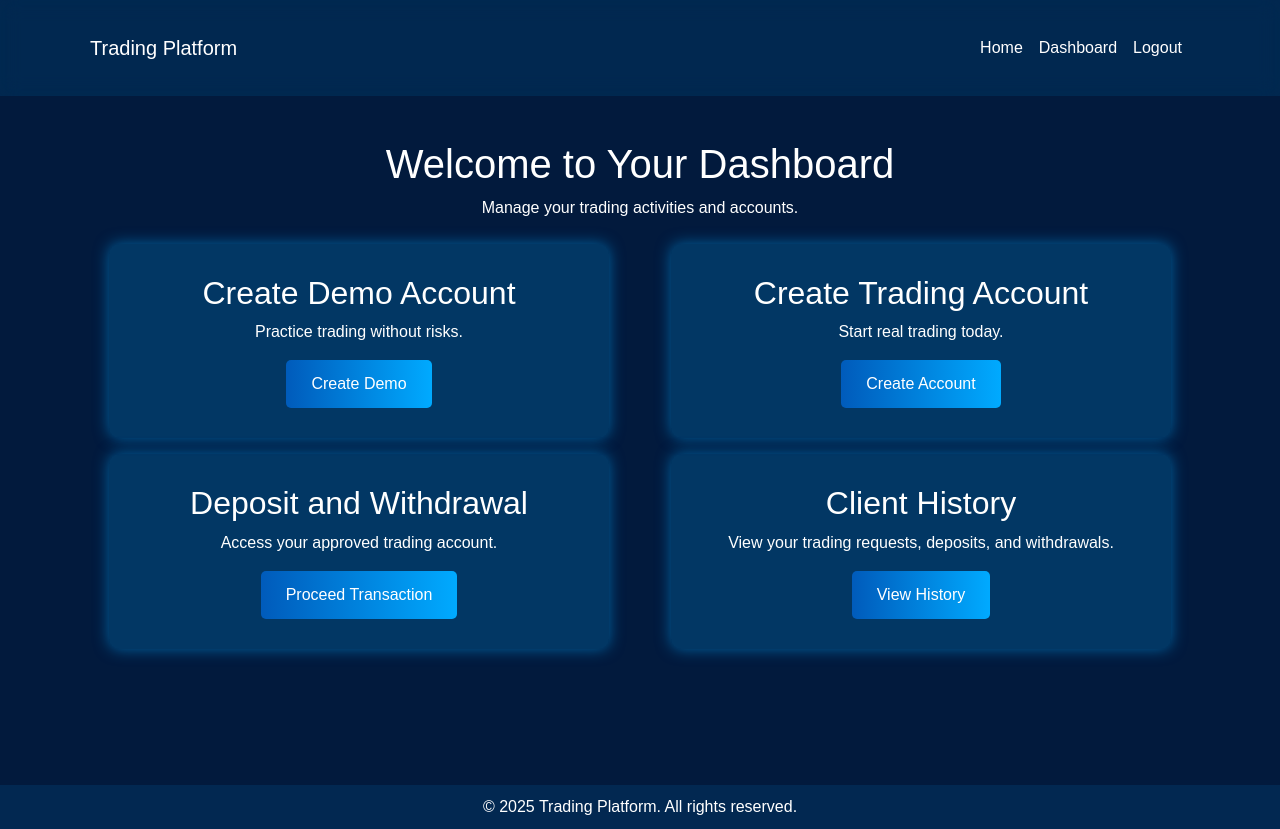
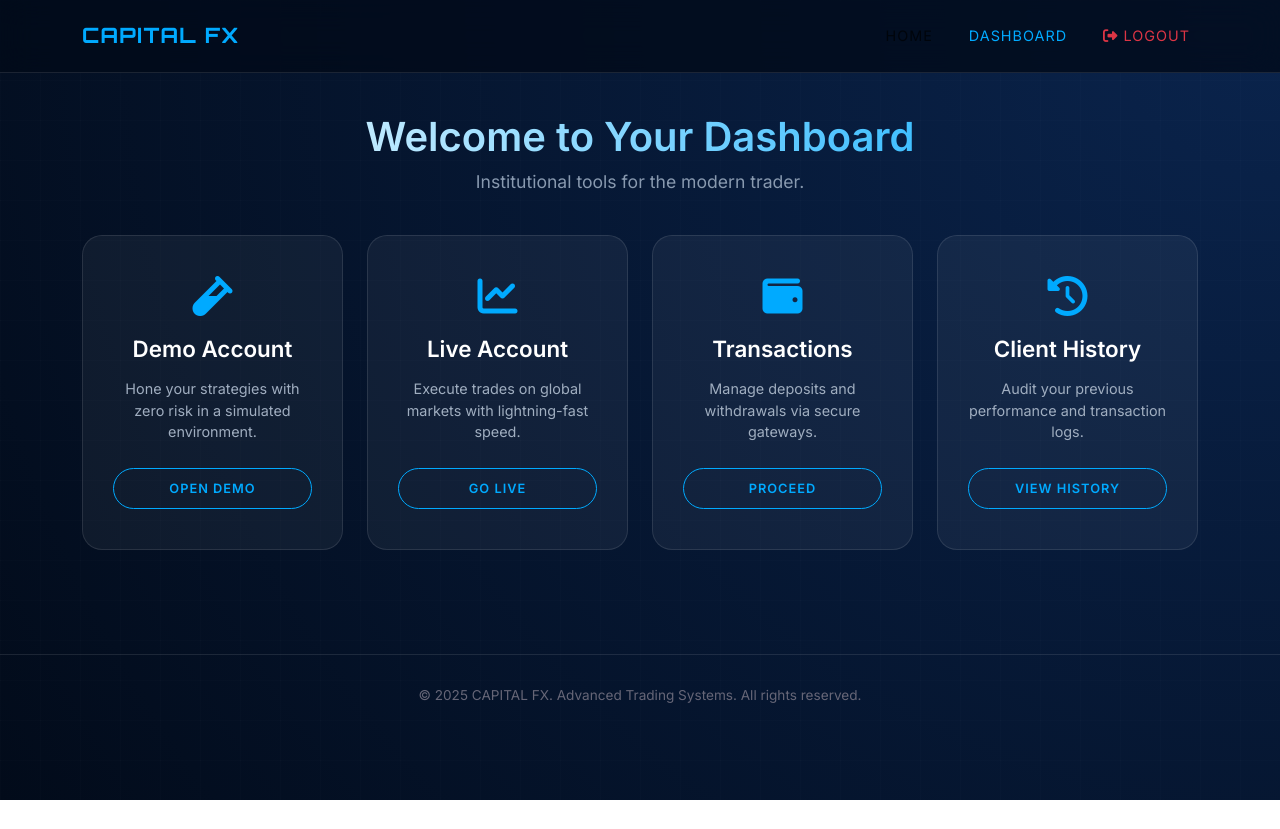
Before and after one commit to sikandar84/capital-fx, a plain HTML site: page FOREX EXCHANGE/dashboard.html in a window 1280 px wide. After the commit the page ends 800 px from the top, so only its background shows below. Drawn offline with nearby package versions, Linux system fonts and the light colour scheme; no server answers.

Commit message:
Update dashboard.html

```diff
--- a/FOREX EXCHANGE/dashboard.html
+++ b/FOREX EXCHANGE/dashboard.html
@@ -3,150 +3,256 @@
 <head>
     <meta charset="UTF-8">
     <meta name="viewport" content="width=device-width, initial-scale=1.0">
-    <title>Dashboard - Trading Platform</title>
+    <title>Dashboard | CAPITAL FX</title>
 
-    <!-- Bootstrap CDN -->
     <link href="https://cdn.jsdelivr.net/npm/bootstrap@5.3.0/dist/css/bootstrap.min.css" rel="stylesheet">
+    <link href="https://fonts.googleapis.com/css2?family=Inter:wght@300;400;600&family=Orbitron:wght@500&display=swap" rel="stylesheet">
+    <link rel="stylesheet" href="https://cdnjs.cloudflare.com/ajax/libs/font-awesome/6.4.0/css/all.min.css">
 
     <style>
-        body {
-            font-family: Arial, sans-serif;
-            background-color: #021a3d;
-            color: white;
+        :root {
+            --primary-glow: #00aaff;
+            --secondary-glow: #005bbb;
+            --dark-bg: #020b1a;
+            --glass: rgba(255, 255, 255, 0.05);
+            --border: rgba(255, 255, 255, 0.1);
         }
 
-        .navbar {
-            background: rgba(0, 170, 255, 0.1);
-            backdrop-filter: blur(10px);
+        body {
+            background: radial-gradient(circle at top right, #0a244d, #020b1a);
+            color: #ffffff;
+            font-family: 'Inter', sans-serif;
+            min-height: 100vh;
+            overflow-x: hidden;
         }
 
-        .navbar a {
-            color: white !important;
+        /* Animated Grid Background */
+        body::before {
+            content: "";
+            position: fixed;
+            top: 0; left: 0; width: 100%; height: 100%;
+            background-image: linear-gradient(var(--border) 1px, transparent 1px),
+                              linear-gradient(90deg, var(--border) 1px, transparent 1px);
+            background-size: 40px 40px;
+            z-index: -1;
+            opacity: 0.15;
         }
 
-        .container {
-            padding: 20px;
-            text-align: center;
+        /* Navbar */
+        .navbar {
+            background: rgba(2, 11, 26, 0.8);
+            backdrop-filter: blur(15px);
+            border-bottom: 1px solid var(--border);
+            padding: 1rem 0;
         }
 
+        .navbar-brand {
+            font-family: 'Orbitron', sans-serif;
+            letter-spacing: 2px;
+            color: var(--primary-glow) !important;
+            font-weight: bold;
+        }
+
+        .nav-link {
+            font-size: 0.9rem;
+            text-transform: uppercase;
+            letter-spacing: 1px;
+            margin-left: 20px;
+            transition: 0.3s;
+        }
+
+        .nav-link:hover {
+            color: var(--primary-glow) !important;
+        }
+
+        /* Dashboard Header */
+        h1 {
+            font-weight: 700;
+            background: linear-gradient(to right, #fff, var(--primary-glow));
+            -webkit-background-clip: text;
+            -webkit-text-fill-color: transparent;
+            margin-top: 40px;
+        }
+
+        .subtitle {
+            color: #8899af;
+            font-size: 1.1rem;
+            margin-bottom: 40px;
+        }
+
+        /* Modern Dashboard Cards */
         .dashboard-box {
-            background: rgba(0, 170, 255, 0.2);
-            padding: 30px;
-            border-radius: 10px;
+            background: var(--glass);
+            backdrop-filter: blur(12px);
+            border: 1px solid var(--border);
+            padding: 40px 30px;
+            border-radius: 20px;
             text-align: center;
-            box-shadow: 0 0 15px rgba(0, 170, 255, 0.5);
-            transition: 0.3s ease-in-out;
-            max-width: 500px;
-            margin: auto;
+            transition: all 0.4s cubic-bezier(0.175, 0.885, 0.32, 1.275);
+            height: 100%;
+            position: relative;
+            overflow: hidden;
+        }
+
+        .dashboard-box::after {
+            content: "";
+            position: absolute;
+            top: 0; left: -100%;
+            width: 100%; height: 100%;
+            background: linear-gradient(90deg, transparent, rgba(255,255,255,0.05), transparent);
+            transition: 0.5s;
+        }
+
+        .dashboard-box:hover::after {
+            left: 100%;
         }
 
         .dashboard-box:hover {
-            transform: scale(1.05);
+            transform: translateY(-10px);
+            border-color: var(--primary-glow);
+            box-shadow: 0 10px 30px rgba(0, 170, 255, 0.15);
         }
 
+        .dashboard-box i {
+            font-size: 2.5rem;
+            color: var(--primary-glow);
+            margin-bottom: 20px;
+            display: block;
+        }
+
+        .dashboard-box h2 {
+            font-size: 1.4rem;
+            font-weight: 600;
+            margin-bottom: 15px;
+        }
+
+        .dashboard-box p {
+            font-size: 0.9rem;
+            color: #a0aec0;
+            margin-bottom: 25px;
+            min-height: 40px;
+        }
+
+        /* Modern Buttons */
         .action-btn {
-            background: linear-gradient(90deg, #005bbb, #00aaff);
-            border: none;
-            padding: 12px 25px;
-            cursor: pointer;
-            font-size: 16px;
-            color: white;
-            border-radius: 5px;
+            background: transparent;
+            border: 1px solid var(--primary-glow);
+            color: var(--primary-glow);
+            padding: 10px 30px;
+            border-radius: 50px;
+            font-weight: 600;
+            text-transform: uppercase;
+            font-size: 0.8rem;
+            letter-spacing: 1px;
             transition: 0.3s;
+            width: 100%;
         }
 
         .action-btn:hover {
-            background: linear-gradient(90deg, #00aaff, #005bbb);
+            background: var(--primary-glow);
+            color: #000;
+            box-shadow: 0 0 20px rgba(0, 170, 255, 0.4);
         }
 
+        /* Footer */
         .footer {
-            width: 100%;
-            background: rgba(0, 170, 255, 0.1);
-            padding: 10px;
-            text-align: center;
-            position: relative;
-            margin-top: 100px;
+            margin-top: 80px;
+            padding: 30px;
+            border-top: 1px solid var(--border);
+            font-size: 0.85rem;
+            color: #667;
         }
+
+        /* Entrance Animation */
+        .fade-in-up {
+            animation: fadeInUp 0.6s ease-out both;
+        }
+
+        @keyframes fadeInUp {
+            from { opacity: 0; transform: translateY(30px); }
+            to { opacity: 1; transform: translateY(0); }
+        }
+
+        .delay-1 { animation-delay: 0.1s; }
+        .delay-2 { animation-delay: 0.2s; }
+        .delay-3 { animation-delay: 0.3s; }
+        .delay-4 { animation-delay: 0.4s; }
+
     </style>
 </head>
 <body>
 
-    <!-- Navbar -->
-    <nav class="navbar navbar-expand-lg navbar-dark">
+    <nav class="navbar navbar-expand-lg">
         <div class="container">
-            <a class="navbar-brand" href="index.html">Trading Platform</a>
+            <a class="navbar-brand" href="index.html">CAPITAL FX</a>
             <button class="navbar-toggler" type="button" data-bs-toggle="collapse" data-bs-target="#navbarNav">
-                <span class="navbar-toggler-icon"></span>
+                <span class="navbar-toggler-icon" style="filter: invert(1);"></span>
             </button>
             <div class="collapse navbar-collapse" id="navbarNav">
                 <ul class="navbar-nav ms-auto">
-                    <li class="nav-item">
-                        <a class="nav-link" href="index.html">Home</a>
-                    </li>
-                    <li class="nav-item">
-                        <a class="nav-link" href="dashboard.html">Dashboard</a>
-                    </li>
-                    <li class="nav-item">
-                        <a class="nav-link" href="#" id="logout-btn">Logout</a>
-                    </li>
+                    <li class="nav-item"><a class="nav-link" href="index.html">Home</a></li>
+                    <li class="nav-item"><a class="nav-link" href="dashboard.html" style="color: var(--primary-glow) !important;">Dashboard</a></li>
+                    <li class="nav-item"><a class="nav-link text-danger" href="#" id="logout-btn"><i class="fas fa-sign-out-alt"></i> Logout</a></li>
                 </ul>
             </div>
         </div>
     </nav>
 
-    <!-- Dashboard Content -->
-    <div class="container">
-        <h1 class="mt-4">Welcome to Your Dashboard</h1>
-        <p>Manage your trading activities and accounts.</p>
+    <div class="container text-center">
+        <h1 class="fade-in-up">Welcome to Your Dashboard</h1>
+        <p class="subtitle fade-in-up delay-1">Institutional tools for the modern trader.</p>
 
-        <div class="row justify-content-center mt-4">
-            <div class="col-md-6 col-sm-12 mb-3">
+        <div class="row justify-content-center">
+            <div class="col-lg-3 col-md-6 mb-4 fade-in-up delay-1">
                 <div class="dashboard-box">
-                    <h2>Create Demo Account</h2>
-                    <p>Practice trading without risks.</p>
+                    <i class="fas fa-vial"></i>
+                    <h2>Demo Account</h2>
+                    <p>Hone your strategies with zero risk in a simulated environment.</p>
                     <a href="demo.html">
-                        <button class="action-btn">Create Demo</button>
+                        <button class="action-btn">Open Demo</button>
                     </a>
                 </div>
             </div>
 
-            <div class="col-md-6 col-sm-12 mb-3">
+            <div class="col-lg-3 col-md-6 mb-4 fade-in-up delay-2">
                 <div class="dashboard-box">
-                    <h2>Create Trading Account</h2>
-                    <p>Start real trading today.</p>
+                    <i class="fas fa-chart-line"></i>
+                    <h2>Live Account</h2>
+                    <p>Execute trades on global markets with lightning-fast speed.</p>
                     <a href="trading.html">
-                        <button class="action-btn">Create Account</button>
+                        <button class="action-btn">Go Live</button>
                     </a>
                 </div>
             </div>
 
-            <div class="col-md-6 col-sm-12 mb-3">
+            <div class="col-lg-3 col-md-6 mb-4 fade-in-up delay-3">
                 <div class="dashboard-box">
-                    <h2>Deposit and Withdrawal</h2>
-                    <p>Access your approved trading account.</p>
-                    <button class="action-btn" id="trading-success-btn">Proceed Transaction</button>
+                    <i class="fas fa-wallet"></i>
+                    <h2>Transactions</h2>
+                    <p>Manage deposits and withdrawals via secure gateways.</p>
+                    <button class="action-btn" id="trading-success-btn">Proceed</button>
                 </div>
             </div>
-            <div class="col-md-6 col-sm-12 mb-3">
+
+            <div class="col-lg-3 col-md-6 mb-4 fade-in-up delay-4">
                 <div class="dashboard-box">
+                    <i class="fas fa-history"></i>
                     <h2>Client History</h2>
-                    <p>View your trading requests, deposits, and withdrawals.</p>
+                    <p>Audit your previous performance and transaction logs.</p>
                     <a href="client-history.html">
                         <button class="action-btn">View History</button>
                     </a>
                 </div>
             </div>
-
         </div>
     </div>
 
-    <!-- Footer -->
-    <div class="footer">&copy; 2025 Trading Platform. All rights reserved.</div>
+    <div class="footer text-center">
+        &copy; 2025 CAPITAL FX. Advanced Trading Systems. All rights reserved.
+    </div>
 
-    <!-- Bootstrap JS -->
     <script src="https://cdn.jsdelivr.net/npm/bootstrap@5.3.0/dist/js/bootstrap.bundle.min.js"></script>
 
-    <!-- Firebase Scripts -->
     <script type="module">
         import { initializeApp } from "https://www.gstatic.com/firebasejs/9.6.10/firebase-app.js";
         import { getAuth, onAuthStateChanged, signOut } from "https://www.gstatic.com/firebasejs/9.6.10/firebase-auth.js";
@@ -165,6 +271,13 @@
         const app = initializeApp(firebaseConfig);
         const auth = getAuth(app);
         const db = getFirestore(app);
+
+        // Logout Logic
+        document.getElementById("logout-btn").addEventListener("click", () => {
+            signOut(auth).then(() => {
+                window.location.href = "login.html";
+            });
+        });
 
         onAuthStateChanged(auth, async (user) => {
             if (!user) {
@@ -185,7 +298,7 @@
                 if (isApproved) {
                     window.location.href = "tradingaccountsuccess.html";
                 } else {
-                    alert("Trading account is not created yet.");
+                    alert("Trading account is not approved or created yet.");
                 }
             });
         });
```
